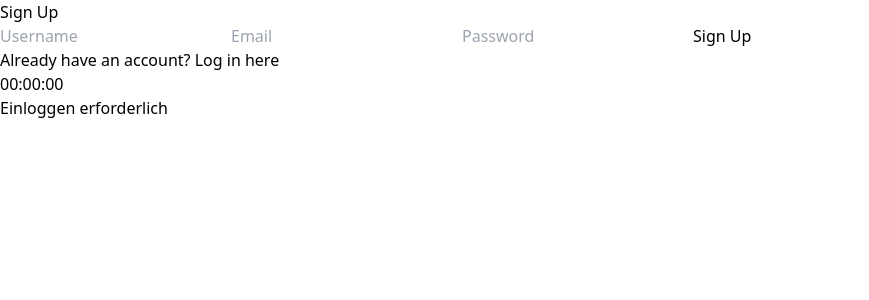
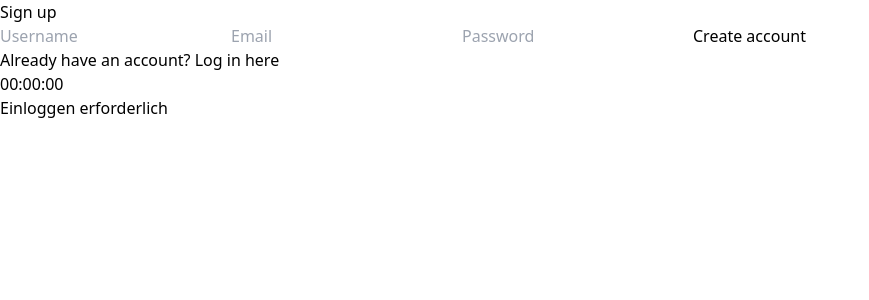
Before and after one commit to hollatzleif/brainbet, a React (Vite) app in the folder frontend/: page / in a window 1280 px wide. Both pictures are taken after a click on the button "Sign up here". Shown: the top 300 px of the page, without its empty margins (0-869 px from the left). Built offline with nearby package versions, Linux system fonts and the light colour scheme.

Commit message:
timer 2. versuch

```diff
--- a/frontend/src/App.jsx
+++ b/frontend/src/App.jsx
@@ -1,16 +1,23 @@
 
+import { useEffect, useState } from "react";
 import Login from "./Login";
 import TimerButton from "./TimerButton";
 
-function App() {
+export default function App() {
+  const [token, setToken] = useState(() => localStorage.getItem("access_token"));
+
+  useEffect(() => {
+    const onStorage = () => setToken(localStorage.getItem("access_token"));
+    window.addEventListener("storage", onStorage);
+    return () => window.removeEventListener("storage", onStorage);
+  }, []);
+
   return (
     <div className="min-h-screen grid place-items-center bg-gray-50 p-6">
       <div className="flex flex-col gap-6 items-center">
-        <Login />
+        {!token ? <Login /> : null}
         <TimerButton />
       </div>
     </div>
   );
 }
-
-export default App;
--- a/frontend/src/Login.jsx
+++ b/frontend/src/Login.jsx
@@ -1,86 +1,120 @@
-import { useState } from "react";
 
-function Login() {
+import { useEffect, useState } from "react";
+
+const API_BASE = "https://brainbet-4jx2.onrender.com";
+
+export default function Login() {
   const [isSignup, setIsSignup] = useState(false);
   const [username, setUsername] = useState("");
   const [email, setEmail] = useState("");
   const [password, setPassword] = useState("");
   const [message, setMessage] = useState("");
+  const [token, setToken] = useState(() => localStorage.getItem("access_token"));
+
+  useEffect(() => {
+    const onStorage = () => setToken(localStorage.getItem("access_token"));
+    window.addEventListener("storage", onStorage);
+    return () => window.removeEventListener("storage", onStorage);
+  }, []);
+
+  const logout = () => {
+    localStorage.removeItem("access_token");
+    setToken(null);
+  };
 
   const handleSubmit = async (e) => {
     e.preventDefault();
     setMessage("");
 
-    const url = isSignup
-  ? "https://brainbet-4jx2.onrender.com/auth/signup"
-  : "https://brainbet-4jx2.onrender.com/auth/login";
+    try {
+      if (isSignup) {
+        const res = await fetch(`${API_BASE}/auth/signup`, {
+          method: "POST",
+          headers: { "Content-Type": "application/json" },
+          body: JSON.stringify({ username, email, password }),
+        });
+        const data = await res.json();
+        if (!res.ok) throw new Error(data.detail || "Signup failed");
+        setMessage("Signup successful. Please log in.");
+        setIsSignup(false);
+        return;
+      } else {
+        const res = await fetch(`${API_BASE}/auth/login`, {
+          method: "POST",
+          headers: { "Content-Type": "application/json" },
+          body: JSON.stringify({ email, password }),
+        });
+        const data = await res.json();
+        if (!res.ok) throw new Error(data.detail || "Login failed");
 
-
-    const payload = isSignup
-      ? { username, email, password }
-      : { email, password };
-
-    try {
-      const res = await fetch(url, {
-        method: "POST",
-        headers: { "Content-Type": "application/json" },
-        body: JSON.stringify(payload),
-      });
-
-      const data = await res.json();
-
-      if (!res.ok) {
-        setMessage(data.detail || "An error occurred.");
-      } else {
-        setMessage(isSignup ? data.message : "Login successful!");
-        if (!isSignup) {
-          alert("Your token: " + data.access_token);
+        if (data && data.access_token) {
+          localStorage.setItem("access_token", data.access_token);
+          setToken(data.access_token);
+          setMessage("");
+        } else {
+          throw new Error("No access token returned");
         }
       }
-    } catch (error) {
-      setMessage("Network error. Please try again.");
+    } catch (err) {
+      setMessage(err.message);
     }
   };
 
+  if (token) {
+    return (
+      <div className="w-full max-w-md p-6 rounded-xl bg-white shadow flex items-center justify-between gap-4">
+        <div>
+          <p className="font-medium">Angemeldet</p>
+          <p className="text-sm text-gray-500">Du kannst jetzt den Timer benutzen.</p>
+        </div>
+        <button
+          onClick={logout}
+          className="px-3 py-2 rounded bg-gray-200 hover:bg-gray-300"
+        >
+          Logout
+        </button>
+      </div>
+    );
+  }
+
   return (
-    <div className="max-w-md mx-auto mt-20 border p-4 rounded bg-white shadow">
-      <h2 className="text-xl font-bold mb-4 text-center">
-        {isSignup ? "Sign Up" : "Login"}
-      </h2>
-      <form onSubmit={handleSubmit} className="flex flex-col gap-3">
+    <div className="w-full max-w-md p-6 rounded-xl bg-white shadow">
+      <h1 className="text-2xl font-semibold mb-4">{isSignup ? "Sign up" : "Log in"}</h1>
+      <form onSubmit={handleSubmit} className="space-y-3">
         {isSignup && (
           <input
             type="text"
             placeholder="Username"
+            className="w-full border rounded px-3 py-2"
             value={username}
             onChange={(e) => setUsername(e.target.value)}
-            className="border p-2 rounded"
             required
           />
         )}
         <input
           type="email"
           placeholder="Email"
+          className="w-full border rounded px-3 py-2"
           value={email}
           onChange={(e) => setEmail(e.target.value)}
-          className="border p-2 rounded"
           required
         />
         <input
           type="password"
           placeholder="Password"
+          className="w-full border rounded px-3 py-2"
           value={password}
           onChange={(e) => setPassword(e.target.value)}
-          className="border p-2 rounded"
           required
         />
         <button
           type="submit"
-          className="bg-blue-500 text-white p-2 rounded hover:bg-blue-600"
+          className="w-full py-2 rounded bg-blue-600 text-white hover:bg-blue-700"
         >
-          {isSignup ? "Sign Up" : "Login"}
+          {isSignup ? "Create account" : "Log in"}
         </button>
       </form>
+
       <p className="mt-4 text-sm text-center">
         {isSignup ? "Already have an account?" : "Don't have an account yet?"}{" "}
         <button
@@ -94,5 +128,3 @@ function Login() {
     </div>
   );
 }
-
-export default Login;
```
